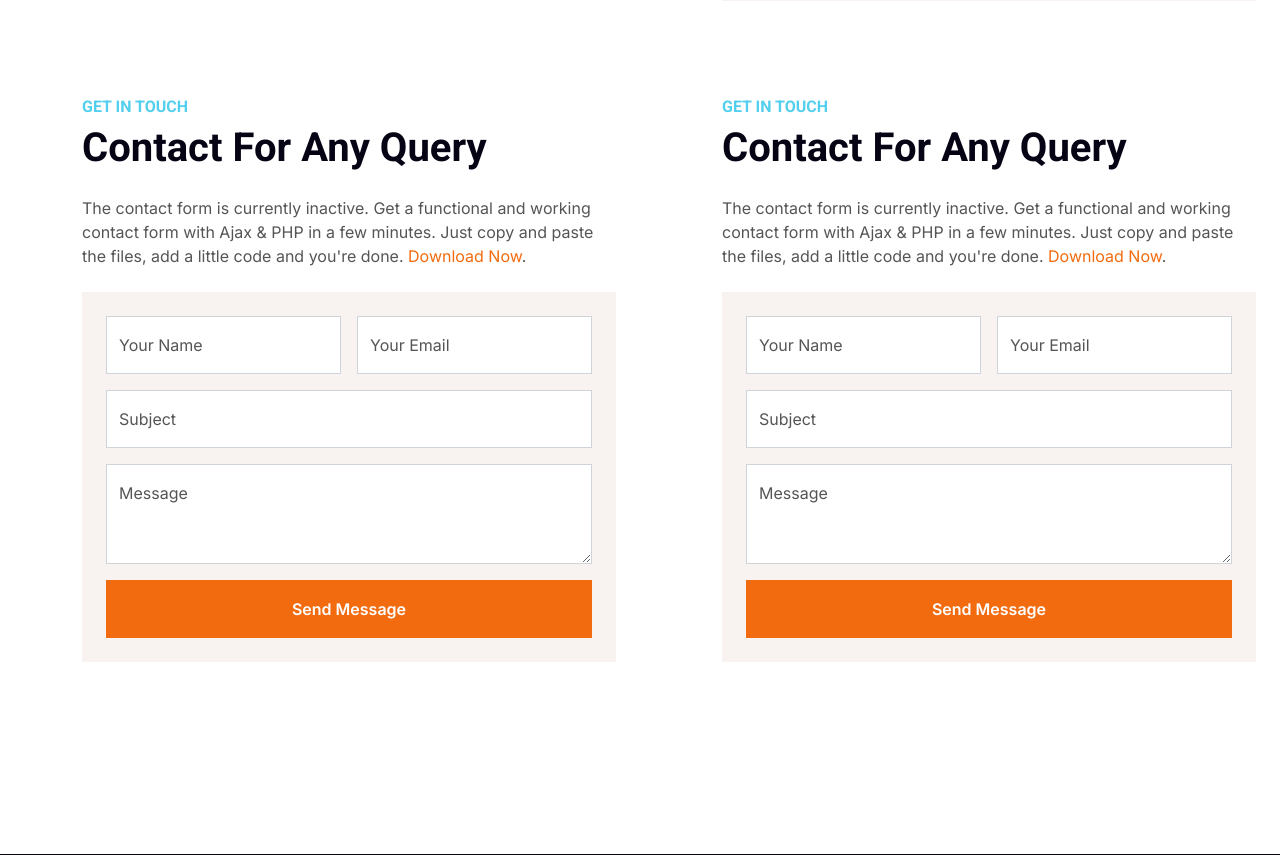
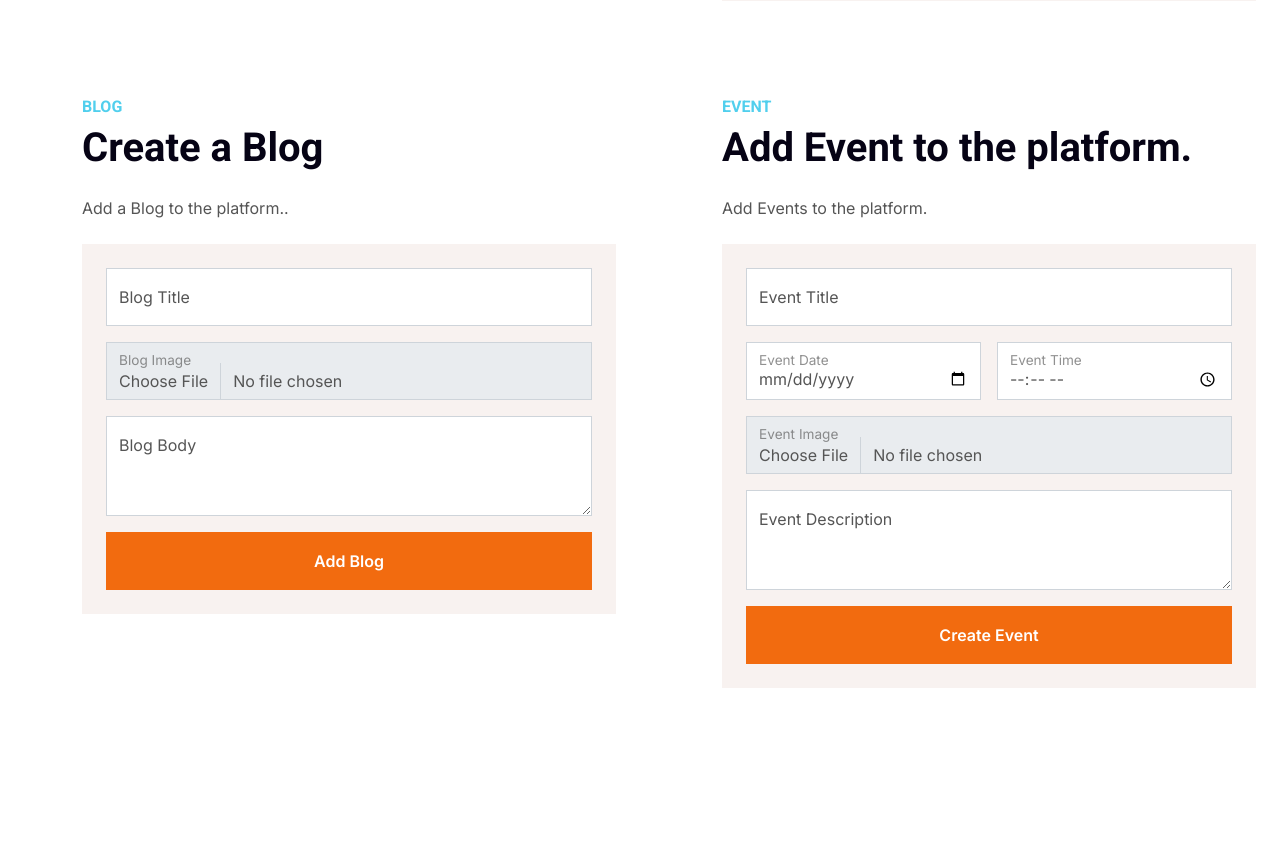
Before and after one commit to davidinmichael/bookcraftafrica, a Django app: page /admin-app/add-header/ in a window 1280 px wide. Shown: the part 840-1695 px from the top of the page. Run offline with Django 5.2, Linux system fonts and the light colour scheme; some libraries are stand-ins or nearby versions.

Commit message:
Added the blog and event form

```diff
--- a/admin_app/templates/admin_app/add-header.html
+++ b/admin_app/templates/admin_app/add-header.html
@@ -166,78 +166,95 @@
         <div class="container contact-page py-5 px-lg-0">
             <div class="row g-5 mx-lg-0">
 
+                <!-- Blog -->
                 <div class="col-md-6 contact-form wow fadeIn" data-wow-delay="0.1s">
-                    <h6 class="text-secondary text-uppercase">Get In Touch</h6>
-                    <h1 class="mb-4">Contact For Any Query</h1>
-                    <p class="mb-4">The contact form is currently inactive. Get a functional and working contact form with Ajax & PHP in a few minutes. Just copy and paste the files, add a little code and you're done. <a href="https://htmlcodex.com/contact-form">Download Now</a>.</p>
+                    <h6 class="text-secondary text-uppercase">Blog</h6>
+                    <h1 class="mb-4">Create a Blog</h1>
+                    <p class="mb-4">Add a Blog to the platform.</a>.</p>
                     <div class="bg-light p-4">
                         <form>
                             <div class="row g-3">
-                                <div class="col-md-6">
+                                <!-- Title -->
+                                <div class="col-md-12">
                                     <div class="form-floating">
-                                        <input type="text" class="form-control" id="name" placeholder="Your Name">
-                                        <label for="name">Your Name</label>
+                                        <input type="text" name="title" class="form-control" id="title" placeholder="Blog Title">
+                                        <label for="title">Blog Title</label>
                                     </div>
                                 </div>
-                                <div class="col-md-6">
+
+                                <!-- Body -->
+                                <div class="col-12">
                                     <div class="form-floating">
-                                        <input type="email" class="form-control" id="email" placeholder="Your Email">
-                                        <label for="email">Your Email</label>
+                                        <input type="file" accept="image/*" name="blog_img" class="form-control" id="blog_img" placeholder="Blog Body">
+                                        <label for="blog_img">Blog Image</label>
+                                    </div>
+                                </div>
+
+                                <!-- blog Image -->
+                                <div class="col-12">
+                                    <div class="form-floating">
+                                        <textarea name="blog_body" class="form-control" placeholder="Blog Body" id="blog_body" style="height: 100px"></textarea>
+                                        <label for="blog_body">Blog Body</label>
                                     </div>
                                 </div>
                                 <div class="col-12">
-                                    <div class="form-floating">
-                                        <input type="text" class="form-control" id="subject" placeholder="Subject">
-                                        <label for="subject">Subject</label>
-                                    </div>
-                                </div>
-                                <div class="col-12">
-                                    <div class="form-floating">
-                                        <textarea class="form-control" placeholder="Leave a message here" id="message" style="height: 100px"></textarea>
-                                        <label for="message">Message</label>
-                                    </div>
-                                </div>
-                                <div class="col-12">
-                                    <button class="btn btn-primary w-100 py-3" type="submit">Send Message</button>
+                                    <button class="btn btn-primary w-100 py-3" type="submit">Add Blog</button>
                                 </div>
                             </div>
                         </form>
                     </div>
                 </div>
 
+                <!-- Event -->
                 <div class="col-md-6 contact-form wow fadeIn" data-wow-delay="0.1s">
-                    <h6 class="text-secondary text-uppercase">Get In Touch</h6>
-                    <h1 class="mb-4">Contact For Any Query</h1>
-                    <p class="mb-4">The contact form is currently inactive. Get a functional and working contact form with Ajax & PHP in a few minutes. Just copy and paste the files, add a little code and you're done. <a href="https://htmlcodex.com/contact-form">Download Now</a>.</p>
+                    <h6 class="text-secondary text-uppercase">Event</h6>
+                    <h1 class="mb-4">Add Event to the platform.</h1>
+                    <p class="mb-4">Add Events to the platform.</p>
                     <div class="bg-light p-4">
                         <form>
                             <div class="row g-3">
+
+                                <!-- Event Title -->
+                                <div class="col-md-12">
+                                    <div class="form-floating">
+                                        <input type="text" name="title" class="form-control" id="title" placeholder="Event Title">
+                                        <label for="title">Event Title</label>
+                                    </div>
+                                </div>
+
+                                <!-- Event Date -->
                                 <div class="col-md-6">
                                     <div class="form-floating">
-                                        <input type="text" class="form-control" id="name" placeholder="Your Name">
-                                        <label for="name">Your Name</label>
+                                        <input type="date" name="event_date" class="form-control" id="event_date" placeholder="Event Date">
+                                        <label for="event_date">Event Date</label>
                                     </div>
                                 </div>
-                                <div class="col-md-6">
+
+                                <!-- Event Time -->
+                                <div class="col-6">
                                     <div class="form-floating">
-                                        <input type="email" class="form-control" id="email" placeholder="Your Email">
-                                        <label for="email">Your Email</label>
+                                        <input type="time" name="event_time" class="form-control" id="event_time" placeholder="Event Time">
+                                        <label for="event_time">Event Time</label>
+                                    </div>
+                                </div>
+
+                                <!-- Event Image -->
+                                <div class="col-12">
+                                    <div class="form-floating">
+                                        <input type="file" name="event_img" accept="image/*" class="form-control" id="event_img" placeholder="Event Image">
+                                        <label for="event_img">Event Image</label>
+                                    </div>
+                                </div>
+
+                                <!-- Event Description -->
+                                <div class="col-12">
+                                    <div class="form-floating">
+                                        <textarea name="description" class="form-control" placeholder="Event Description" id="description" style="height: 100px"></textarea>
+                                        <label for="description">Event Description</label>
                                     </div>
                                 </div>
                                 <div class="col-12">
-                                    <div class="form-floating">
-                                        <input type="text" class="form-control" id="subject" placeholder="Subject">
-                                        <label for="subject">Subject</label>
-                                    </div>
-                                </div>
-                                <div class="col-12">
-                                    <div class="form-floating">
-                                        <textarea class="form-control" placeholder="Leave a message here" id="message" style="height: 100px"></textarea>
-                                        <label for="message">Message</label>
-                                    </div>
-                                </div>
-                                <div class="col-12">
-                                    <button class="btn btn-primary w-100 py-3" type="submit">Send Message</button>
+                                    <button class="btn btn-primary w-100 py-3" type="submit">Create Event</button>
                                 </div>
                             </div>
                         </form>
```
